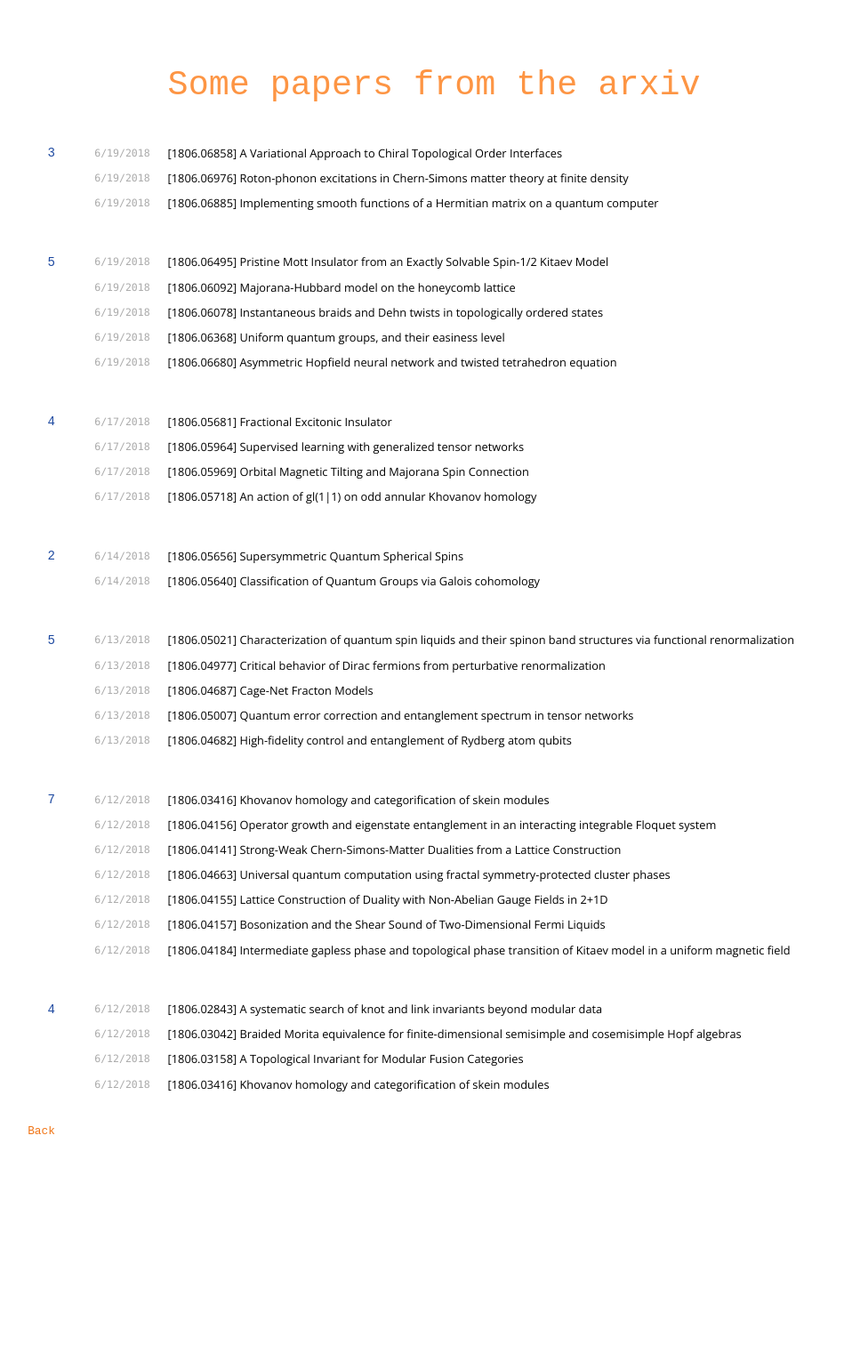
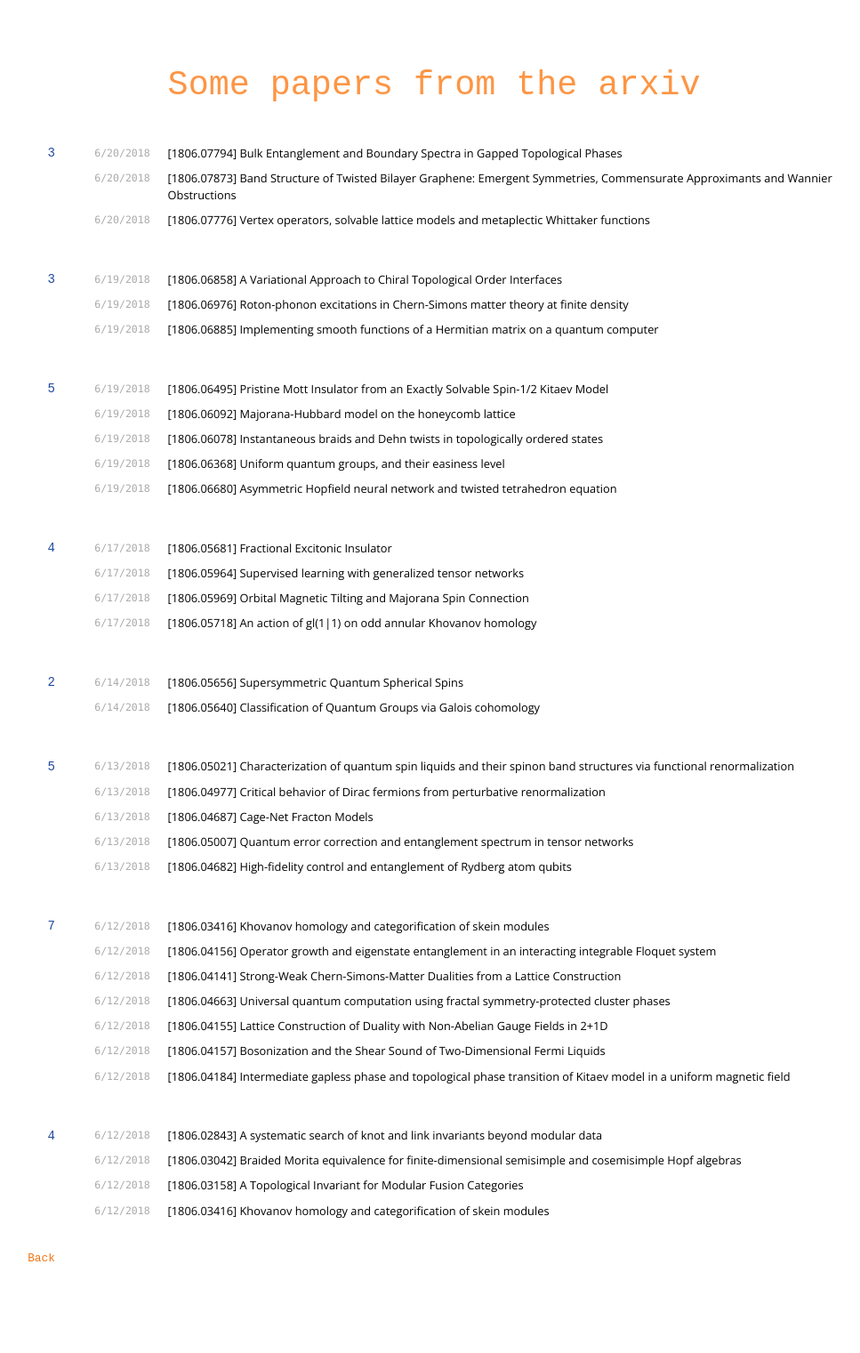
Before and after one commit to davidaasen/davidaasen.github.io, a Jekyll site: the page built from refsprime.md, in a window 1280 px wide. Shown: the whole page at 89% size, without its empty margins (141-1108 px from the left). Built offline with Jekyll 4.4.1, drawn with Linux system fonts in a browser that asks for light colours; nearby versions of some CDN libraries; before the commit the page ends 1378 px from its top, so only the background shows below that.

Commit message:
Update refsprime.md

```diff
--- a/refsprime.md
+++ b/refsprime.md
@@ -4,6 +4,19 @@ title: some referencess
 ---
 
 # Some papers from the arxiv
+
+## 3
+`6/20/2018`
+ [[1806.07794] Bulk Entanglement and Boundary Spectra in Gapped Topological Phases](https://arxiv.org/abs/1806.07794)
+
+
+`6/20/2018`
+ [[1806.07873] Band Structure of Twisted Bilayer Graphene: Emergent Symmetries, Commensurate Approximants and Wannier Obstructions](https://arxiv.org/abs/1806.07873)
+
+
+`6/20/2018`
+ [[1806.07776] Vertex operators, solvable lattice models and metaplectic Whittaker functions](https://arxiv.org/abs/1806.07776)
+
 
 ## 3
 `6/19/2018`
```
